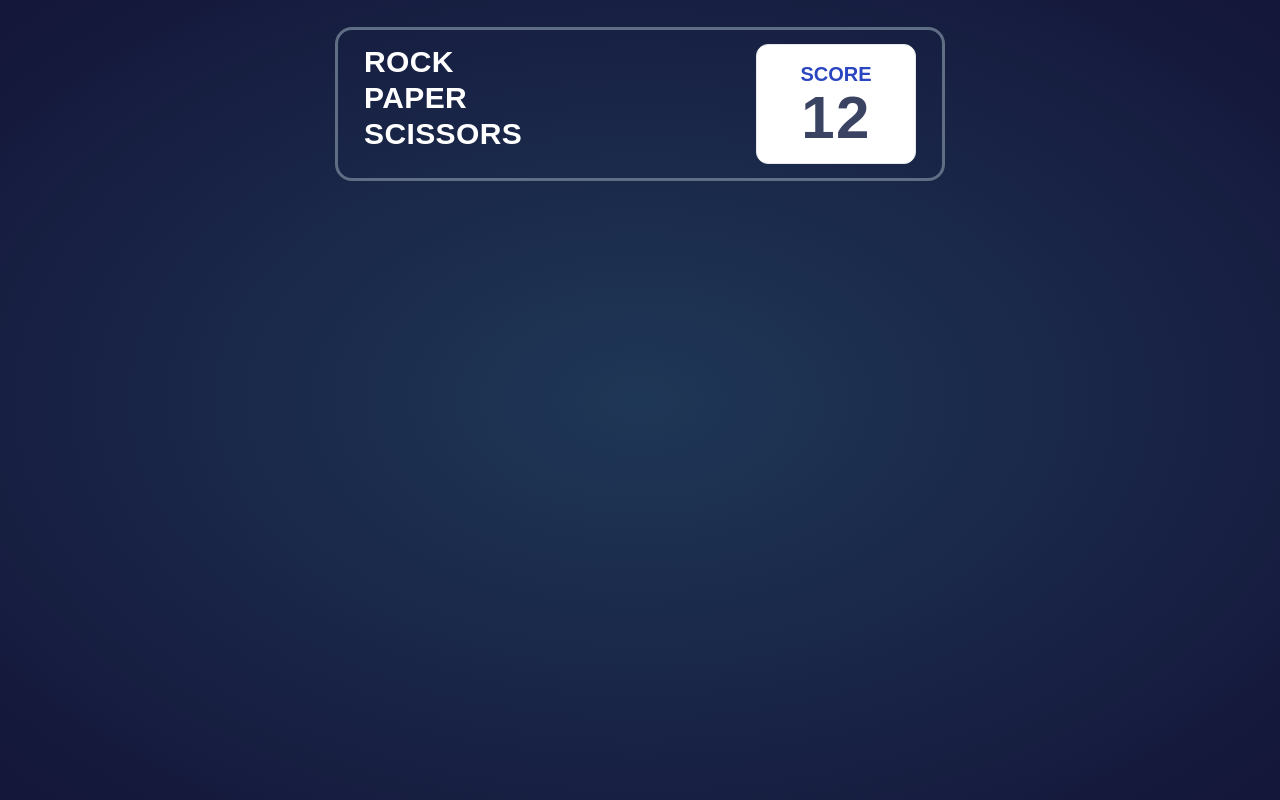
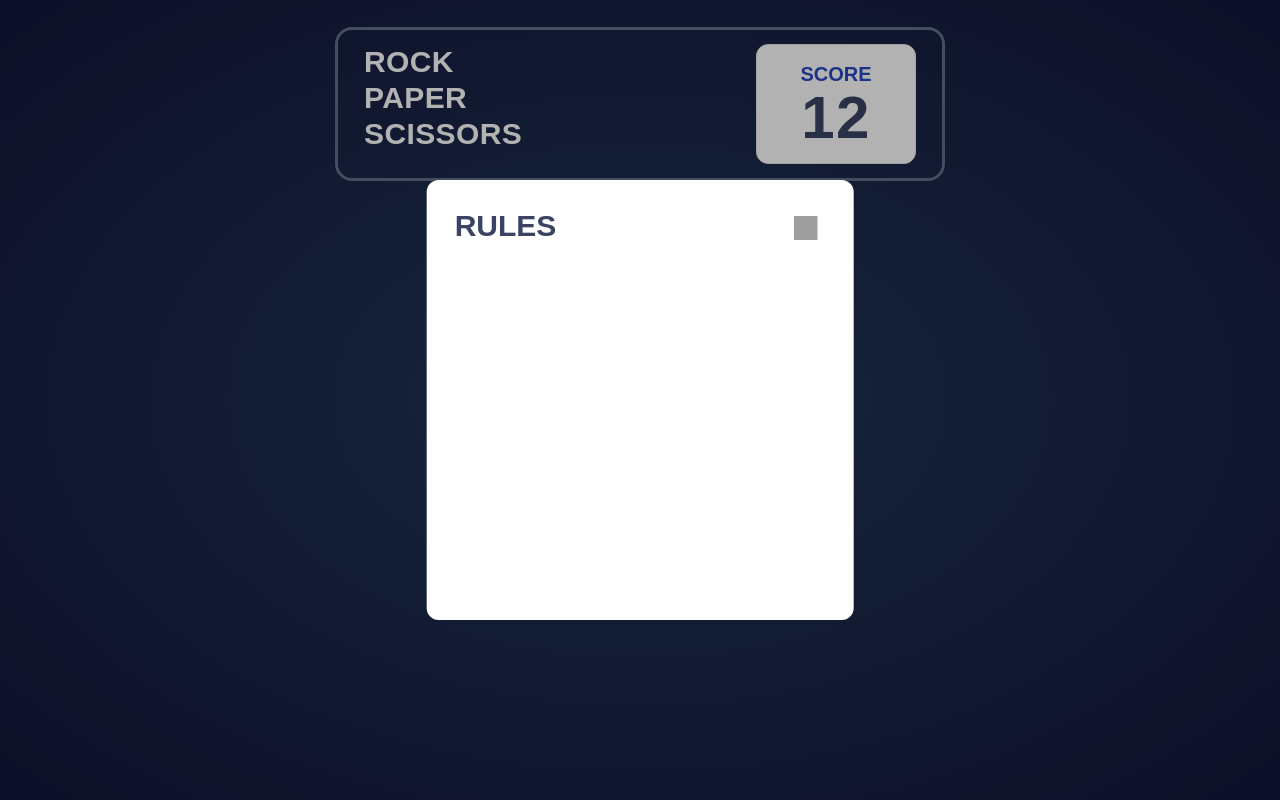
Before and after one commit to sonnned/rock-paper-scissors, a React (Create React App) app in the folder app/: page / in a window 1280 px wide. Built offline with nearby package versions, Linux system fonts and the light colour scheme; grey boxes are pictures that could not be loaded.

Commit message:
Adding new components to the root page

```diff
--- a/app/src/App.tsx
+++ b/app/src/App.tsx
@@ -2,12 +2,14 @@ import React from "react";
 import logo from "./logo.svg";
 import "./App.css";
 import Header from "./components/Header/Header";
+import Rules from "./components/Rules/Rules";
 
 function App() {
   return (
     <div className="w-screen h-screen bg-main font-barlow">
-      <main className="h-screen w-screen py-8 px-10 flex flex-col items-center justify-start">
+      <main className="h-screen w-screen py-8 px-10 flex flex-col items-center justify-start relative">
         <Header />
+        <Rules />
       </main>
     </div>
   );
```
